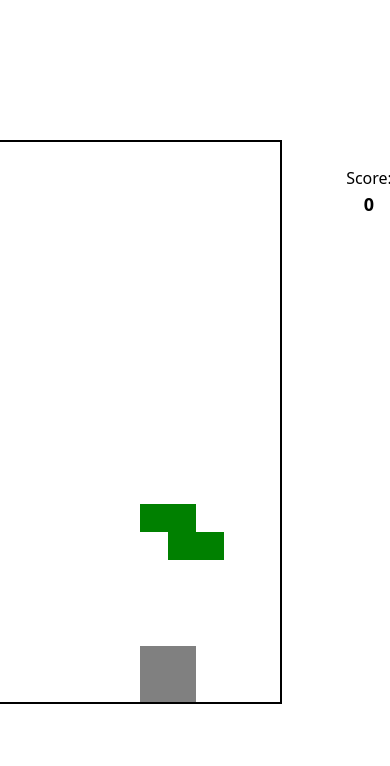
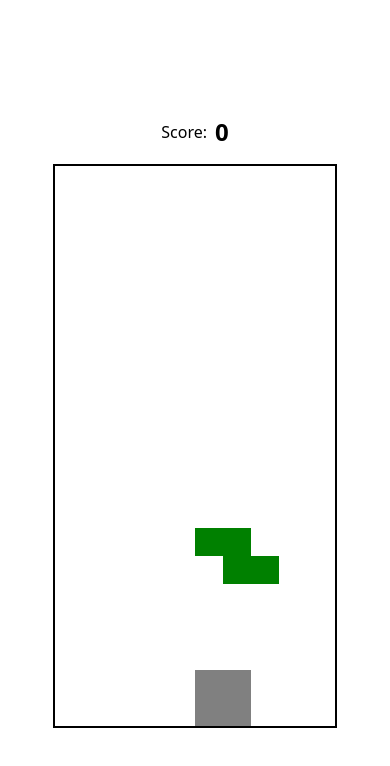
Before and after one commit to MFajru/tetris-wannabe, a website built with webpack: page src/index.html in a window 390 px wide. Built offline with nearby package versions, Linux system fonts and the light colour scheme.

Commit message:
feat: make responsive to mobile phone

```diff
--- a/src/index.html
+++ b/src/index.html
@@ -11,17 +11,19 @@
     ></script>
   </head>
   <body>
-    <div class="w-screen h-screen flex justify-center items-center">
+    <div
+      class="w-screen h-screen flex flex-col-reverse justify-center items-center lg:flex-row"
+    >
       <canvas
         id="myCanvas"
         class="grid border-solid border-2 border-black"
         width="280"
         height="560"
       ></canvas>
-      <div class="flex flex-col ml-16 h-[512px] items-end">
-        <div class="flex flex-col items-center">
+      <div class="flex flex-col mb-4 lg:mb-0 lg:ml-16 lg:h-[512px] items-end">
+        <div class="flex gap-2 lg:gap-0 lg:flex-col items-center">
           <p class="">Score:</p>
-          <p id="score" class="font-semibold text-lg">0</p>
+          <p id="score" class="font-semibold text-2xl">0</p>
         </div>
       </div>
     </div>
```
